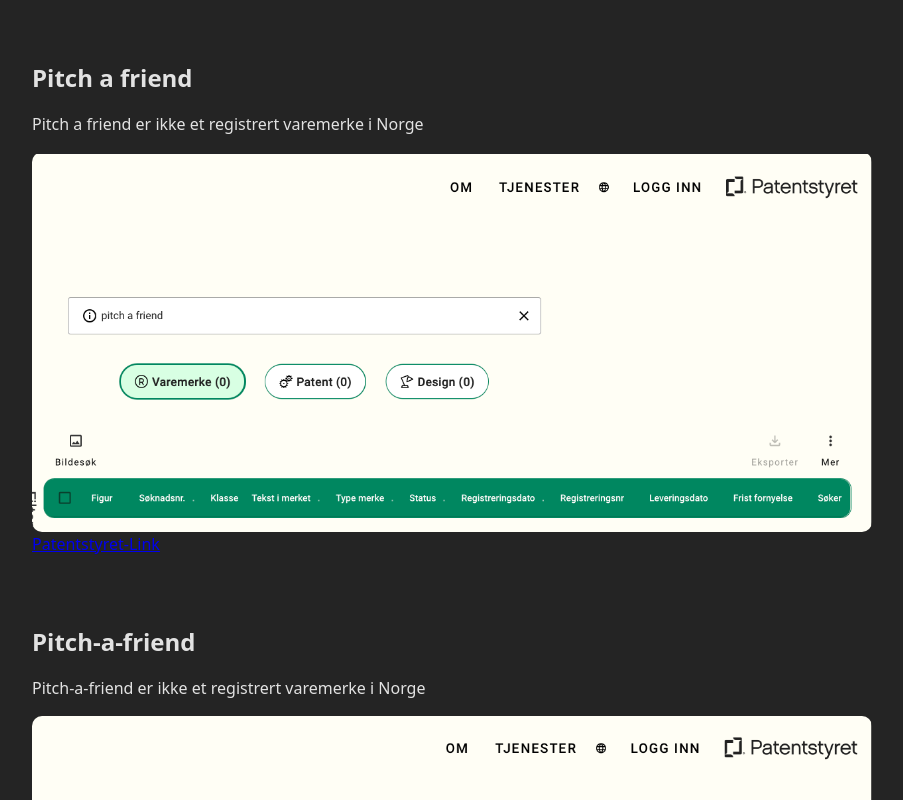
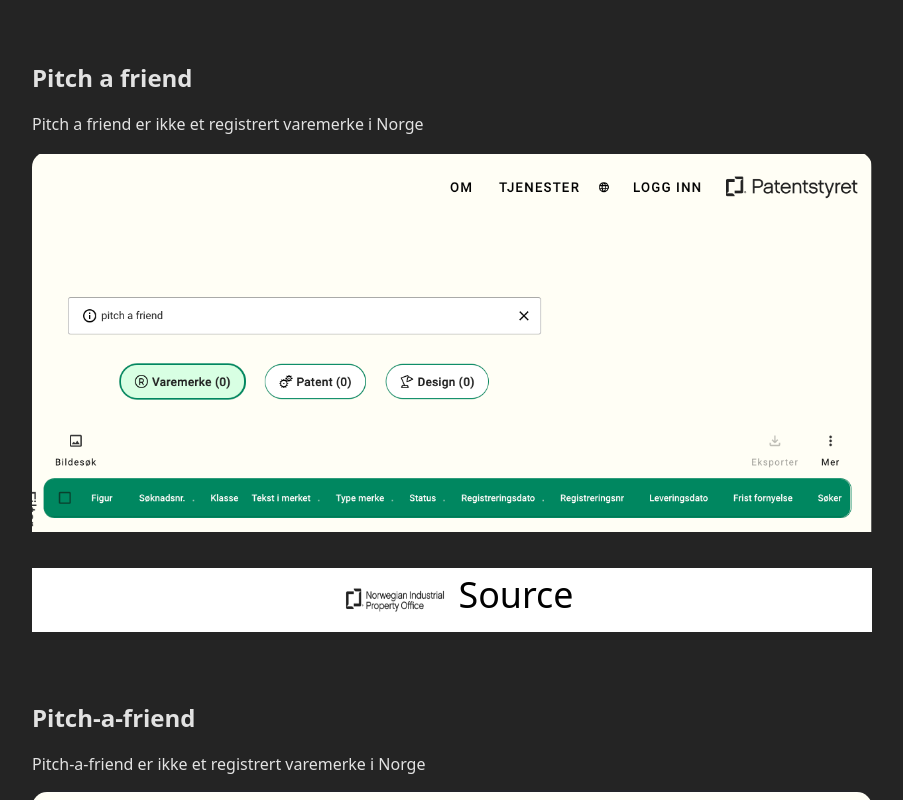
Before and after one commit to Nikunne/pitch-a-friend.no, a React (Vite) app: page / in a window 1280 px wide. Shown: the top 800 px of the page, without its empty margins (188-1091 px from the left). Built offline with nearby package versions, Linux system fonts and the light colour scheme.

Commit message:
add image

```diff
--- a/components/PatentPage.jsx
+++ b/components/PatentPage.jsx
@@ -4,7 +4,7 @@
             <h2>{props.trademark}</h2>
             <p> {props.trademark + " er ikke et registrert varemerke i Norge"}</p>
             <img className="patent-img" src={"/"+props.img} alt="Patent logo" />
-            <a href={props.url}> Patentstyret-Link</a>
+            <a target={"_blank"} className={"linken"} href={props.url}> <img id="mini" src={"/Patentstyret-logo.png"}/> Source</a>
         </>
     )
 }
--- a/src/index.css
+++ b/src/index.css
@@ -27,7 +27,10 @@
 /*}*/
 
 .patent-img {
-  border-radius: 10px;
+  border-top-left-radius: 15px;
+  border-top-right-radius: 15px;
+  margin-bottom: 0;
+  padding-bottom: 0;
 
 }
 
@@ -63,3 +66,28 @@
 h2 {
   margin-bottom: 0;
 }
+
+.linken {
+  width: 100%;
+  background-color: white;
+  margin-top: 1em;
+    /*border-bottom-left-radius: 10px;*/
+    /*border-bottom-right-radius: 10px;*/
+  display: flex;
+  justify-content: center;
+  justify-self: center;
+  font-size: 2.8vw;
+  text-decoration: none;
+  color: black;
+}
+
+.linken:hover {
+  cursor: pointer;
+  background-color: navajowhite;
+  font-weight: bold;
+}
+
+#mini {
+  width: 10vw;
+  height: 5vw;
+}
```
Also changed, not shown: public/Patentstyret-logo.png (added).
